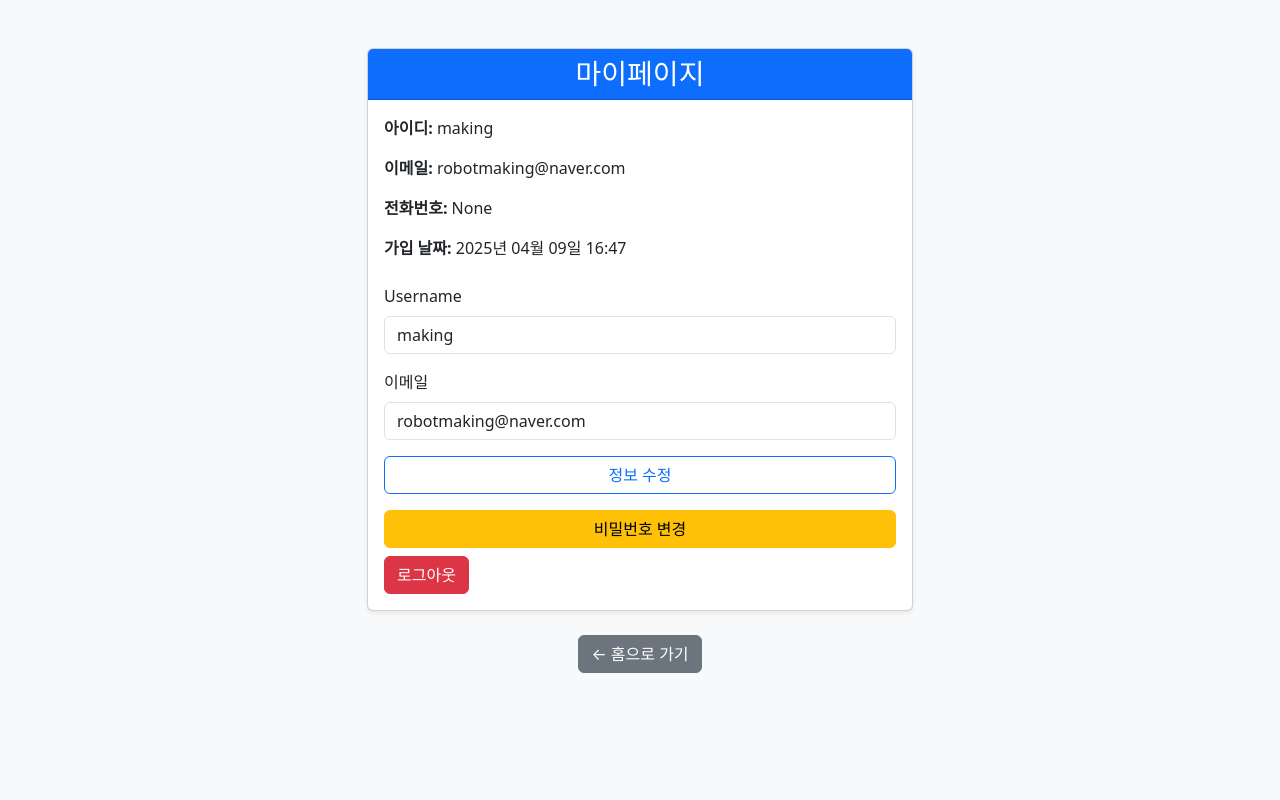
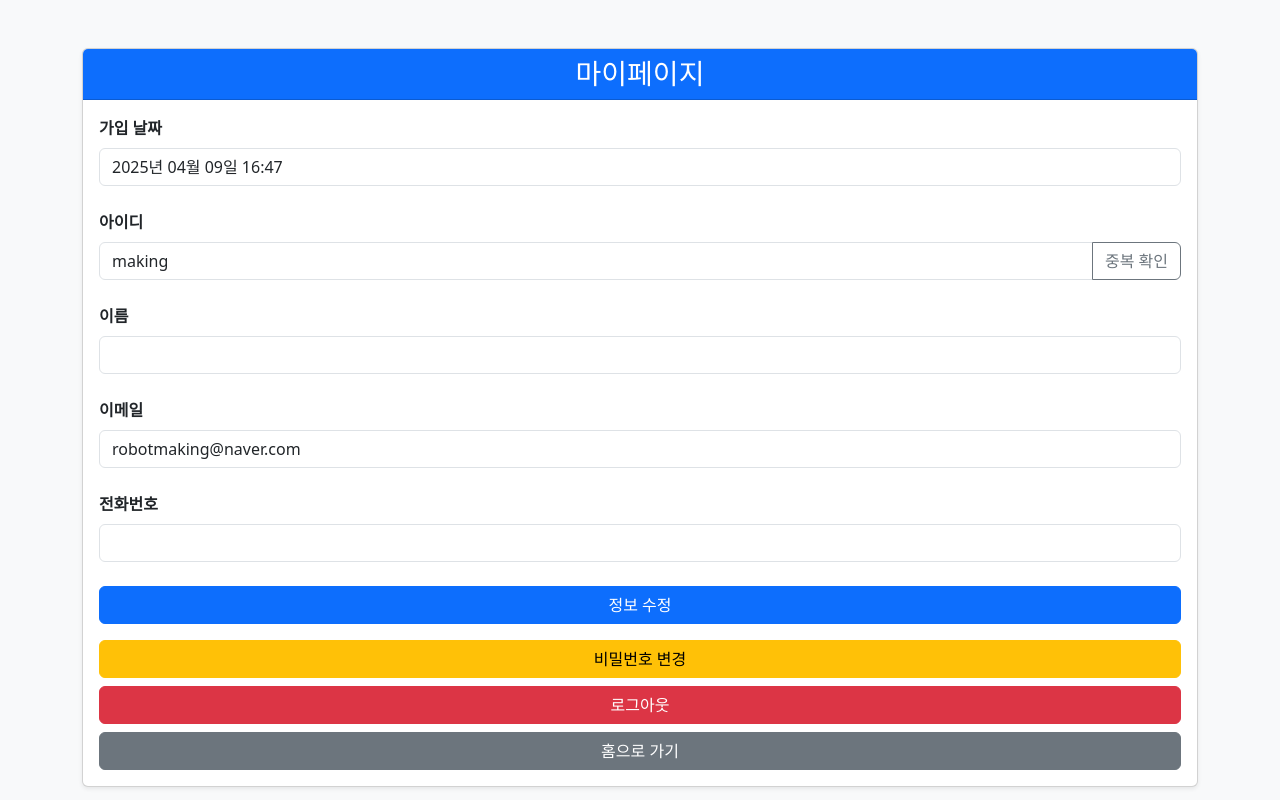
Before and after one commit to steam-making/attendance-system, a Django app: page /accounts/profile/ in a window 1280 px wide. Run offline with Django 5.2, Linux system fonts and the light colour scheme; a user stored in the database is signed in; parts of the project's set-up code (start-up, migrations or seed data) failed here and were passed over; some libraries are stand-ins or nearby versions.

Commit message:
UI수정

```diff
--- a/accounts/forms.py
+++ b/accounts/forms.py
@@ -1,6 +1,7 @@
 from django import forms
 from django.contrib.auth import get_user_model
 from django.contrib.auth.forms import UserCreationForm, PasswordChangeForm
+from .models import CustomUser
 
 EMAIL_DOMAINS = [
     ('naver.com', 'naver.com'),
@@ -15,7 +16,7 @@ class SignUpForm(UserCreationForm):
     email_id = forms.CharField(label="이메일 아이디", max_length=100, required=True)
     email_domain = forms.ChoiceField(label="이메일 도메인", choices=EMAIL_DOMAINS, required=True)
     email_custom = forms.CharField(label="직접입력 도메인", required=False)
-    phone = forms.CharField(label="전화번호", max_length=20)
+    phone = forms.CharField(label="전화번호", max_length=20 ,required=True)
 
     class Meta:
         model = get_user_model()  # CustomUser 모델 사용 시
@@ -57,11 +58,13 @@ class SignUpForm(UserCreationForm):
         return user
 
 class UserUpdateForm(forms.ModelForm):
-    email = forms.EmailField(label="이메일", required=True)
+    class Meta:
+        model = CustomUser
+        fields = ['username', 'email', 'phone', 'first_name']  # ✅ 여기에 포함되어 있어야 함
 
-    class Meta:
-        model = get_user_model()
-        fields = ['username', 'email']
+    def __init__(self, *args, **kwargs):
+        super().__init__(*args, **kwargs)
+        self.fields['phone'].required = True
 
 class CustomPasswordChangeForm(PasswordChangeForm):
     old_password = forms.CharField(label="현재 비밀번호", widget=forms.PasswordInput(attrs={'class': 'form-control'}))
--- a/accounts/models.py
+++ b/accounts/models.py
@@ -3,7 +3,7 @@ from django.conf import settings
 from django.contrib.auth.models import AbstractUser
 
 class CustomUser(AbstractUser):  # ✅ 사용자 모델 확장
-    phone = models.CharField(max_length=20, blank=True, null=True)
+    phone = models.CharField(max_length=20, blank=False, null=False)
 
     def __str__(self):
         return self.username
--- a/accounts/templates/accounts/profile.html
+++ b/accounts/templates/accounts/profile.html
@@ -1,75 +1,93 @@
 {% load widget_tweaks %}
-
 <!DOCTYPE html>
 <html lang="ko">
 <head>
     <meta charset="UTF-8">
-    <meta name="viewport" content="width=device-width, initial-scale=1.0">
     <title>마이페이지</title>
     <link href="https://cdn.jsdelivr.net/npm/bootstrap@5.3.0/dist/css/bootstrap.min.css" rel="stylesheet">
+    <style>
+        .form-label { font-weight: bold; }
+        .form-section { margin-bottom: 1.5rem; }
+    </style>
+    <script>
+        function checkUsernameDuplicate() {
+            const username = document.getElementById("id_username").value;
+            fetch(`/accounts/check_username/?username=${username}`)
+                .then(res => res.json())
+                .then(data => {
+                    if (data.exists) {
+                        alert("이미 사용 중인 아이디입니다.");
+                    } else {
+                        alert("사용 가능한 아이디입니다.");
+                    }
+                });
+        }
+    </script>
 </head>
 <body class="bg-light">
-
 <div class="container mt-5">
-    <div class="row justify-content-center">
-        <div class="col-md-6">
     <div class="card shadow-sm">
-                <div class="card-header bg-primary text-white text-center">
+        <div class="card-header text-center bg-primary text-white">
             <h3 class="mb-0">마이페이지</h3>
         </div>
         <div class="card-body">
-                    <!-- 사용자 기본 정보 -->
-                    <div class="mb-3"><strong>아이디:</strong> {{ user.username }}</div>
-                    <div class="mb-3"><strong>이메일:</strong> {{ user.email }}</div>
-                    <div class="mb-3"><strong>전화번호:</strong> {{ user.phone }}</div>
-                    <div class="mb-4"><strong>가입 날짜:</strong> {{ user.date_joined|date:"Y년 m월 d일 H:i" }}</div>
-
-                    <!-- 메시지 출력 -->
             {% if messages %}
             {% for message in messages %}
-                            <div class="alert alert-success">{{ message }}</div>
+                <div class="alert alert-success text-center">
+                {{ message }}
+                </div>
             {% endfor %}
             {% endif %}
+            <form method="post">
+                {% csrf_token %}
 
-                    <!-- 정보 수정 폼 -->
-                    <form method="post" class="mt-3">
-                        {% csrf_token %}
-                        {% for field in form %}
-                            <div class="mb-3">
-                                <label for="{{ field.id_for_label }}" class="form-label">{{ field.label }}</label>
-                                {{ field|add_class:"form-control" }}
-                                {% if field.errors %}
-                                    <div class="text-danger small mt-1">
-                                        {% for error in field.errors %}
-                                            {{ error }}<br>
-                                        {% endfor %}
+                <!-- 가입 날짜 -->
+                <div class="form-section">
+                    <label class="form-label">가입 날짜</label>
+                    <input type="text" class="form-control" value="{{ user.date_joined|date:'Y년 m월 d일 H:i' }}" readonly>
                 </div>
-                                {% endif %}
+
+                <!-- 아이디 + 중복확인 -->
+                <div class="form-section">
+                    <label for="id_username" class="form-label">아이디</label>
+                    <div class="input-group">
+                        {{ form.username|add_class:"form-control" }}
+                        <button type="button" onclick="checkUsernameDuplicate()" class="btn btn-outline-secondary">중복 확인</button>
                     </div>
-                        {% endfor %}
-                        <button type="submit" class="btn btn-outline-primary w-100">정보 수정</button>
+                </div>
+
+                <!-- 이름 -->
+                <div class="form-section">
+                    <label class="form-label">이름</label>
+                    {{ form.first_name|add_class:"form-control" }}
+                </div>
+
+                <!-- 이메일 -->
+                <div class="form-section">
+                    <label class="form-label">이메일</label>
+                    {{ form.email|add_class:"form-control" }}
+                </div>
+
+                <!-- 전화번호 (선택 입력) -->
+                <div class="form-section">
+                    <label class="form-label">전화번호</label>
+                    {{ form.phone|add_class:"form-control" }}
+                </div>
+
+
+                <button type="submit" class="btn btn-primary w-100">정보 수정</button>
             </form>
 
-                    <!-- 비밀번호 변경 / 로그아웃 -->
             <div class="d-grid gap-2 mt-3">
                 <a href="{% url 'change_password' %}" class="btn btn-warning">비밀번호 변경</a>
                 <form method="post" action="{% url 'logout' %}">
                     {% csrf_token %}
-                            <button type="submit" class="btn btn-danger">로그아웃</button>
+                    <button type="submit" class="btn btn-danger w-100">로그아웃</button>
                 </form>
-                    </div>
-                </div>
-            </div>
-
-            <!-- 홈으로 -->
-            <div class="text-center mt-4">
-                <a href="{% url 'select_school' %}" class="btn btn-secondary">← 홈으로 가기</a>
+                <a href="{% url 'select_school' %}" class="btn btn-secondary">홈으로 가기</a>
             </div>
         </div>
     </div>
 </div>
-
-<!-- Bootstrap JS -->
-<script src="https://cdn.jsdelivr.net/npm/bootstrap@5.3.0/dist/js/bootstrap.bundle.min.js"></script>
 </body>
 </html>
--- a/accounts/urls.py
+++ b/accounts/urls.py
@@ -2,6 +2,7 @@ from django.urls import path
 from django.contrib.auth.views import LoginView, LogoutView
 from .views import signup, profile, change_password, check_username
 from .views import CustomLoginView
+from . import views
 
 urlpatterns = [
     path('signup/', signup, name='signup'),
@@ -10,5 +11,6 @@ urlpatterns = [
     path('logout/', LogoutView.as_view(), name='logout'),  # 로그아웃 뷰
     path('change-password/', change_password, name='change_password'),  # 비밀번호 변경 페이지
     path('check-username/', check_username, name='check_username'),
+    path('check_username/', views.check_username_duplicate, name='check_username'),
     path('accounts/login/', CustomLoginView.as_view(), name='login'),
 ]
--- a/accounts/views.py
+++ b/accounts/views.py
@@ -8,6 +8,13 @@ from .forms import UserUpdateForm, CustomPasswordChangeForm
 from django.contrib.auth import get_user_model
 from django.http import JsonResponse
 from django.contrib.auth.views import LoginView
+
+User = get_user_model()
+
+def check_username_duplicate(request):
+    username = request.GET.get('username')
+    exists = User.objects.filter(username=username).exists()
+    return JsonResponse({'exists': exists})
 
 class CustomLoginView(LoginView):
     def form_valid(self, form):
```
Also changed, not shown: accounts/migrations/0002_alter_customuser_phone.py (added). Lines whose indentation alone changed are shown as unchanged.
